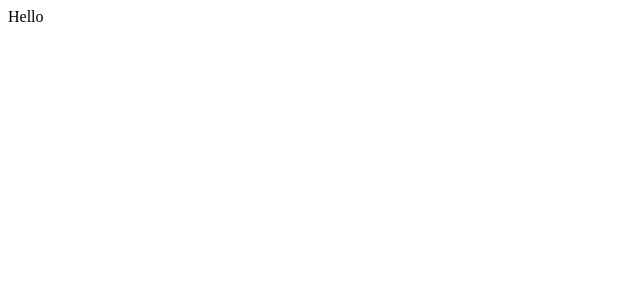
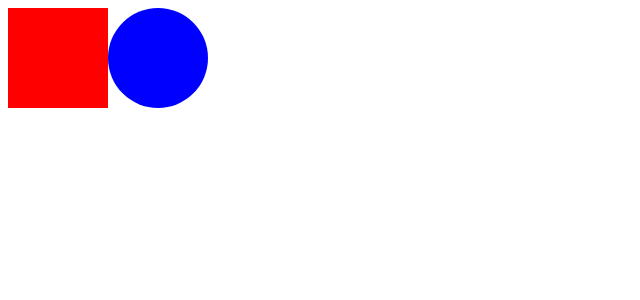
Before and after one commit to joyjsmun/styledComponents_practice, a React (Create React App) app: page / in a window 1280 px wide. Shown: the top 300 px of the page, without its empty margins (0-640 px from the left). Built offline with nearby package versions, Linux system fonts and the light colour scheme.

Commit message:
ADD: adapting and extending props

```diff
--- a/src/App.js
+++ b/src/App.js
@@ -1,6 +1,26 @@
+import styled from "styled-components";
+
+const Wrapped = styled.div`
+display: flex;
+
+`
+
+const Box = styled.div`
+background-color: ${(props) => props.bgColor};
+height:100px;
+width: 100px;
+`
+
+const Circle = styled(Box)`
+border-radius: 50px;
+`
+
 function App() {
   return (
-    <div>Hello</div>
+    <Wrapped>
+      <Box bgColor="red"></Box>
+      <Circle bgColor="blue"></Circle>
+    </Wrapped>
   );
 }
 
```
Also changed, not shown: 1 other file (tests, documents, lock files or other folders).
